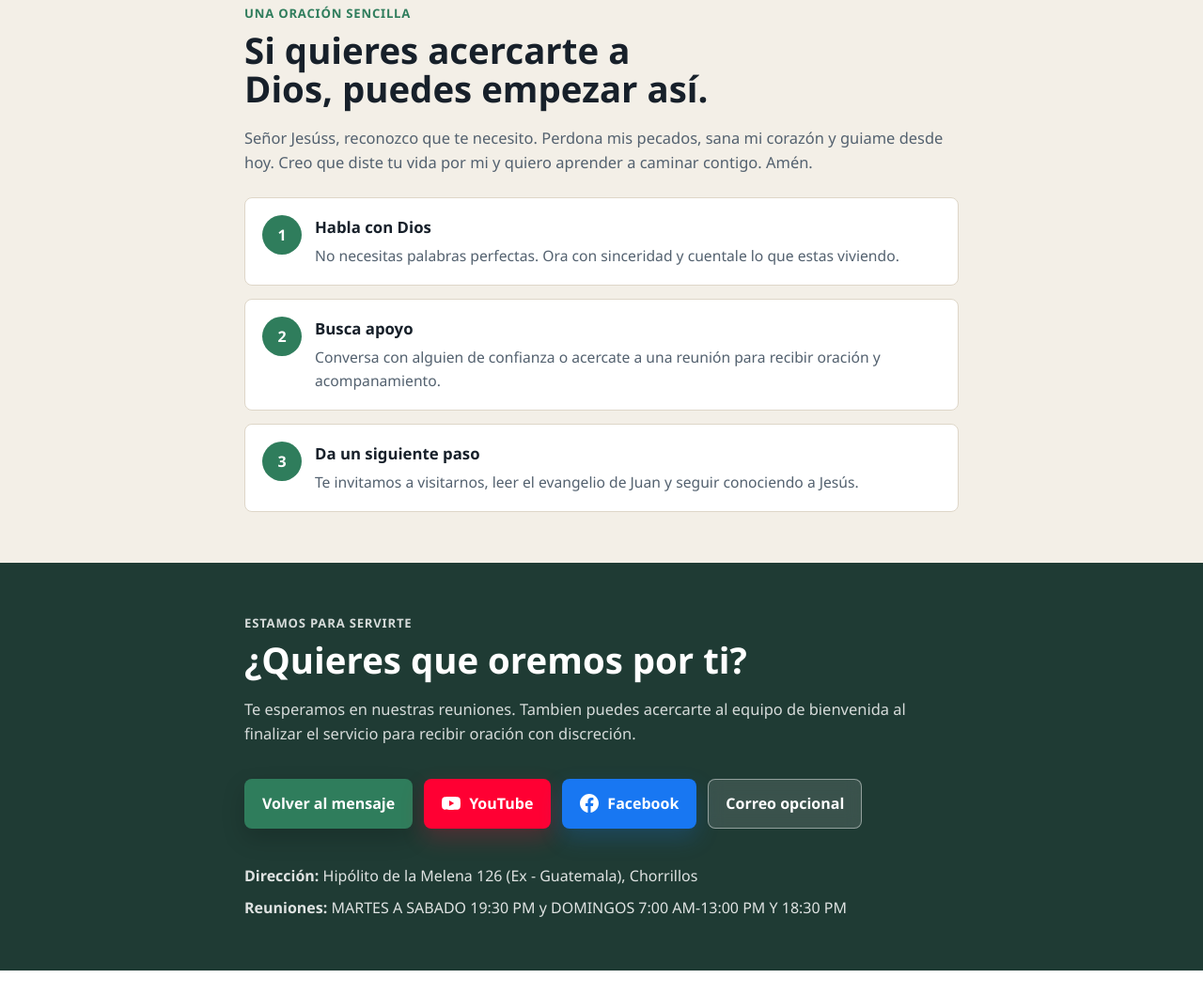
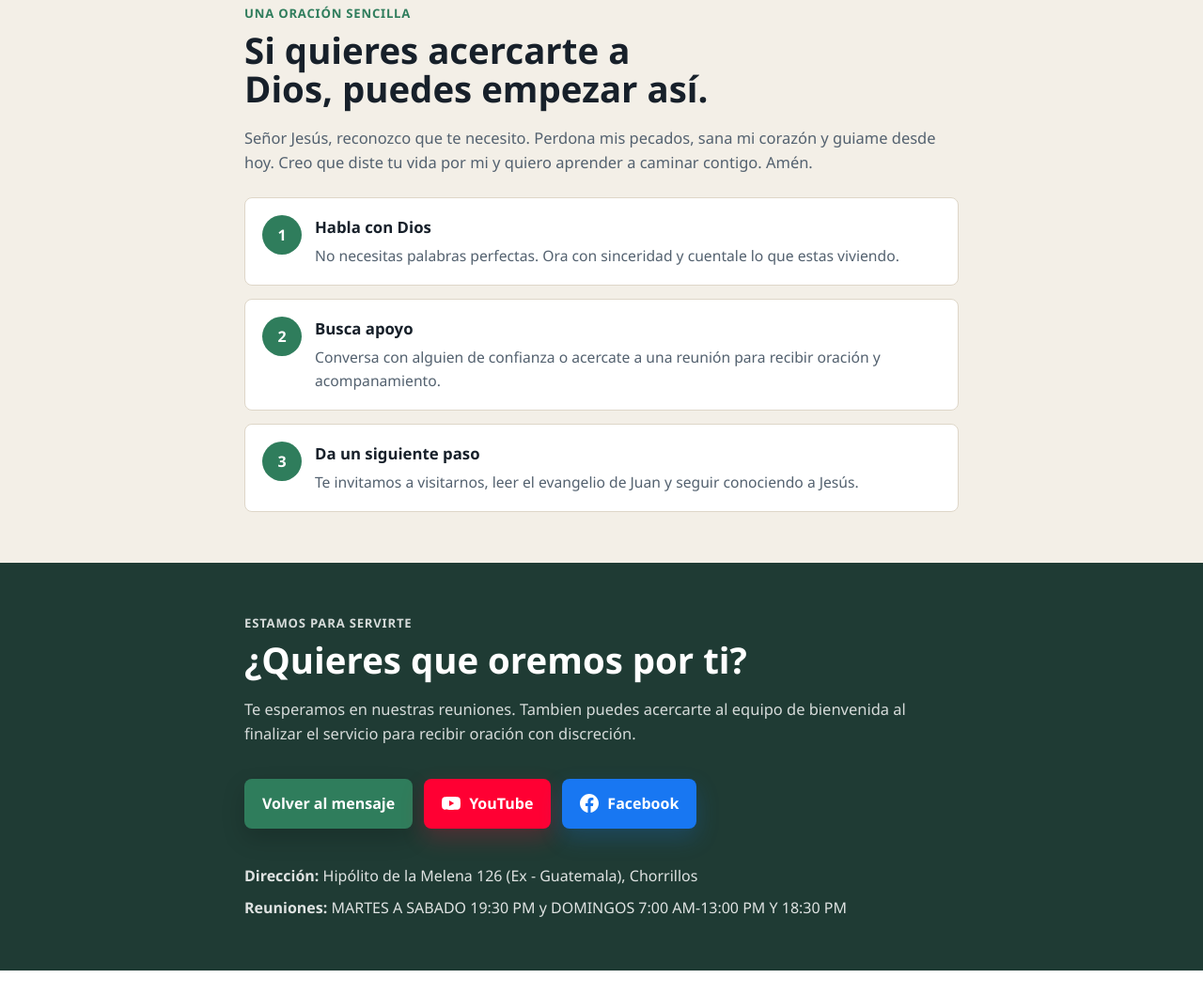
Before and after one commit to fespichan/Iglesia-Huaylas, a plain HTML site: page index.html in a window 1280 px wide. Shown: the part 1420-2478 px from the top of the page at 94% size. Drawn offline with Linux system fonts and the light colour scheme.

Commit message:
Add files via upload

```diff
--- a/index.html
+++ b/index.html
@@ -353,7 +353,7 @@
       <div class="wrap">
         <p class="eyebrow">Una oración sencilla</p>
         <h2>Si quieres acercarte a Dios, puedes empezar así.</h2>
-        <p>Señor Jesúss, reconozco que te necesito. Perdona mis pecados, sana mi corazón y guiame desde hoy. Creo que diste tu vida por mi y quiero aprender a caminar contigo. Amén.</p>
+        <p>Señor Jesús, reconozco que te necesito. Perdona mis pecados, sana mi corazón y guiame desde hoy. Creo que diste tu vida por mi y quiero aprender a caminar contigo. Amén.</p>
 
         <div class="steps" aria-label="Siguientes pasos">
           <div class="step">
@@ -402,7 +402,6 @@
             </svg>
             Facebook
           </a>
-          <a class="button secondary" href="mailto:contacto@tuiglesia.org">Correo opcional</a>
         </div>
         <ul class="contact-list">
           <li><strong>Dirección:</strong> Hipólito de la Melena 126 (Ex - Guatemala), Chorrillos</li>
```
Also changed, not shown: 1 other file.
